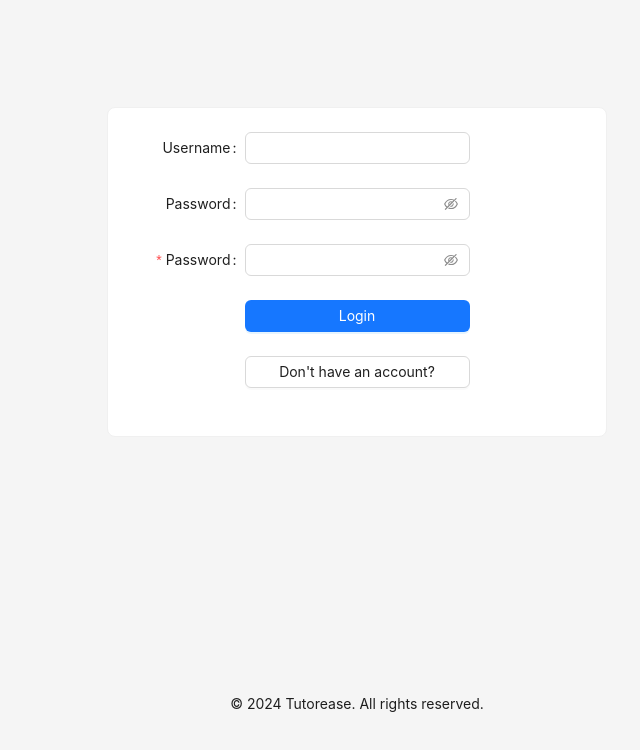
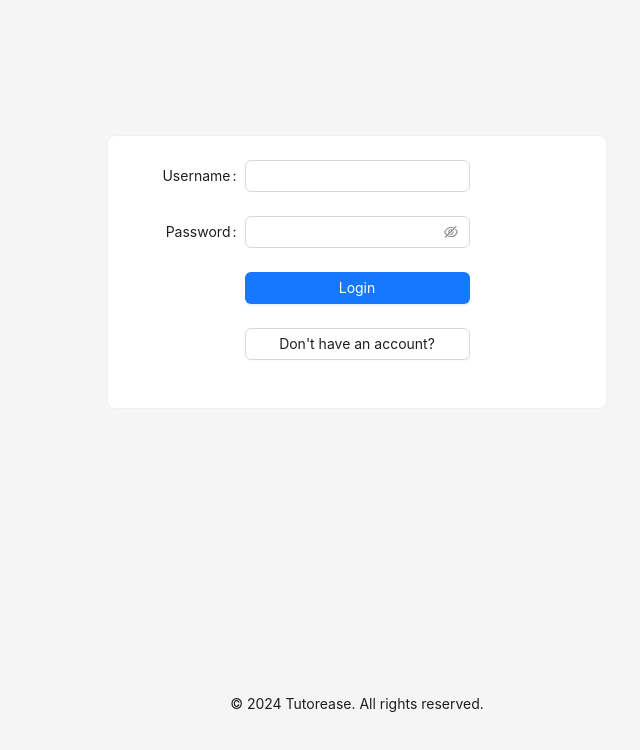
Before and after one commit to LeoLi2023ca/ECE651_Group6, a Vue app in the folder vue/vue-project/: page /login in a window 1280 px wide. Shown: the top 750 px of the page, without its empty margins (283-923 px from the left). Built offline with nearby package versions, Linux system fonts and the light colour scheme.

Commit message:
resolve confilct

```diff
--- a/vue/vue-project/src/components/LoginForm.vue
+++ b/vue/vue-project/src/components/LoginForm.vue
@@ -5,10 +5,6 @@
         </a-form-item>
 
         <a-form-item label="Password" name="password">
-            <a-input-password v-model:value="password" />
-        </a-form-item>
-        <a-form-item label="Password" name="password"
-            :rules="[{ required: true, message: 'Please input your password!' }]">
             <a-input-password v-model:value="password" />
         </a-form-item>
 
--- a/vue/vue-project/src/components/StudentHeader.vue
+++ b/vue/vue-project/src/components/StudentHeader.vue
@@ -11,6 +11,9 @@
         </a-menu-item>
         <a-menu-item key="3">
           <router-link to="/tutor-list">Tutors</router-link>
+        </a-menu-item>
+        <a-menu-item key="4">
+          <router-link to="/chat/0">Chat</router-link>
         </a-menu-item>
       </a-menu>
       <a-avatar shape="square" :size="64">
@@ -68,6 +71,9 @@ watch(() => route.path, (newPath) => {
     case '/tutor-list':
       selectedKeys.value = ['3'];
       break;
+    case '/chat/0':
+      selectedKeys.value = ['4'];
+      break;
     default:
       selectedKeys.value = ['0'];
       break;
--- a/vue/vue-project/src/router/index.js
+++ b/vue/vue-project/src/router/index.js
@@ -70,6 +70,11 @@ const router = createRouter({
           component: StudentSettingView
         }
       ]
+    },
+    {
+      path: '/chat/:id',
+      name: 'chat',
+      component: ChatPage
     }
     // {
     //   path: '/tutor/:id',
```
